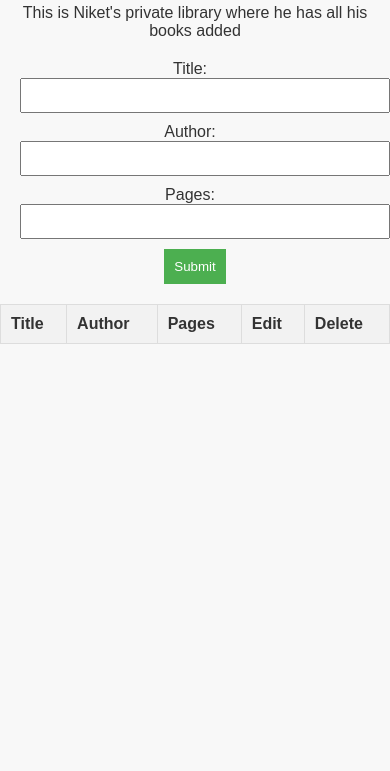
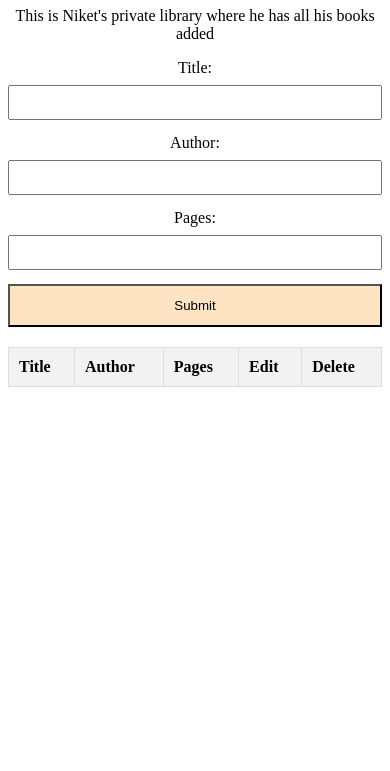
Before and after one commit to daspacebar/vanilla-library-js, a plain HTML site: page index.html in a window 390 px wide. Shown: the part 73-844 px from the top of the page. Drawn offline with Linux system fonts and the light colour scheme.

Commit message:
responsiveness/improvement/2

```diff
--- a/index.html
+++ b/index.html
@@ -5,40 +5,7 @@
     <meta name="viewport" content="width=device-width, initial-scale=1.0">
     <title>Niket's Library</title>
     <style>
-        body {
-            font-family: 'Arial', sans-serif;
-            margin: 0;
-            padding: 0;
-            background-color: #f8f8f8;
-            color: #333;
-        }
-
-        h1 {
-            text-align: center;
-            margin: 20px 0;
-        }
-
-        p {
-            text-align: center;
-        }
-
-        div {
-            text-align: center;
-            margin: 20px;
-        }
-
-        label {
-            display: inline-block;
-            width: 80px;
-            margin-right: 10px;
-        }
-
-        input {
-            padding: 8px;
-            margin-bottom: 10px;
-            width: 200px;
-        }
-
+/*
         button {
             padding: 10px;
             background-color: #4caf50;
@@ -75,13 +42,57 @@
             table {
                 width: 100%;
             }
+        } */
+        h1{
+            text-align: center;
+        }
+        p{
+            text-align: center;
+        }
+        .input-div{
+            display: flex;
+            flex-direction: column;
+            text-align: center;
+            justify-content: center;
+        }
+        input{
+            padding: 8px;
+            margin-bottom: 14px;
+        }
+        label{
+            margin-bottom: 8px;
+        }
+        button{
+            padding: 12px;
+            width: 100%;
+            background-color: bisque;
+            transition: all 0.2s;
+
+        }
+        button:hover{
+            background-color: rgb(131, 255, 131);
+        }
+        table {
+            border-collapse: collapse;
+            width: 100%;
+            margin-top: 20px;
+        }
+
+        th, td {
+            border: 1px solid #ddd;
+            padding: 10px;
+            text-align: left;
+        }
+
+        th {
+            background-color: #f2f2f2;
         }
     </style>
 </head>
 <body>
     <h1>Niket's Library</h1>
     <p>This is Niket's private library where he has all his books added</p>
-    <div>
+    <div class="input-div">
         <label for="title">Title:</label>
         <input type="text" id="title" required>
 
```
